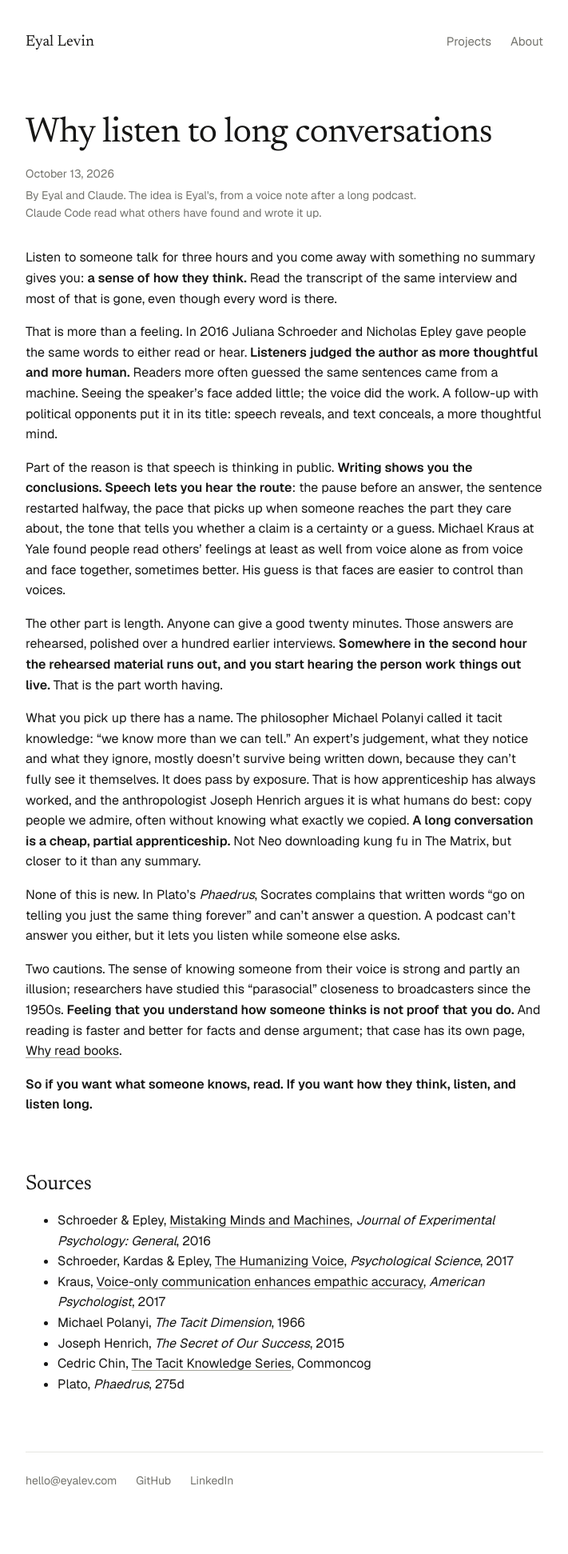
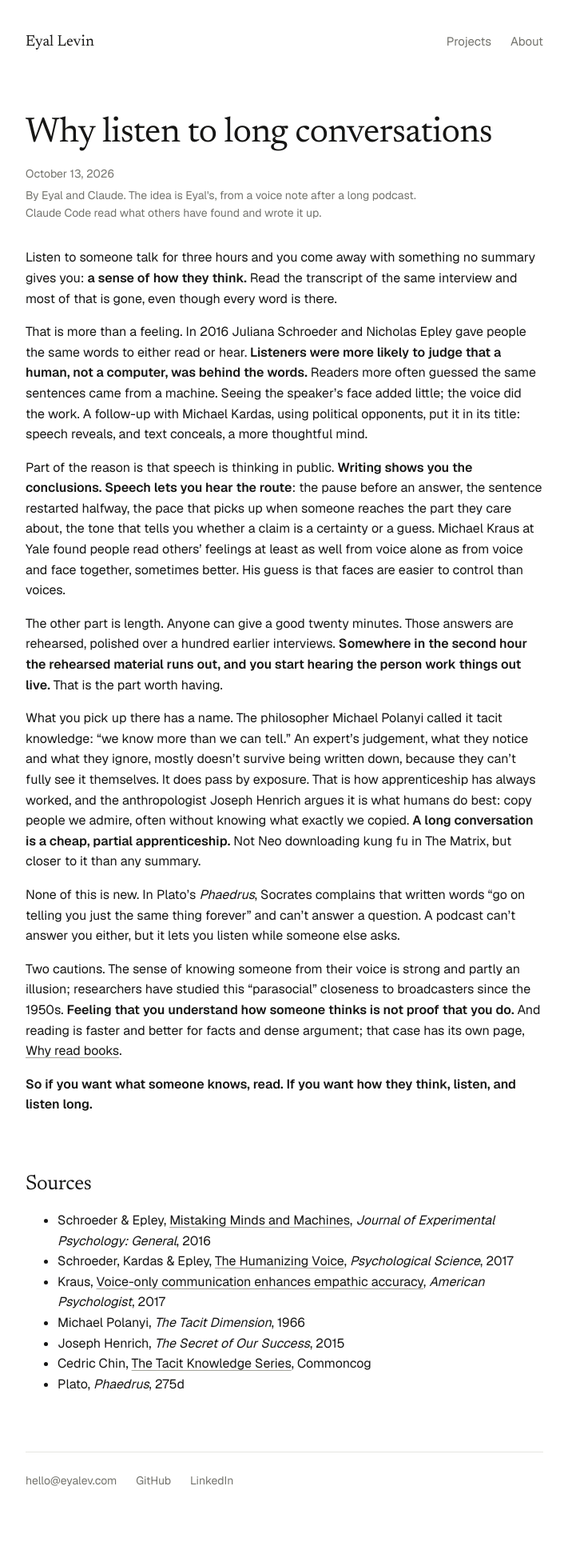
Before and after one commit to eyalev/eyalev.github.io, a Jekyll site: the page built from _with_claude/why-listen-to-long-conversations.md, in a window 1280 px wide. Shown: the whole page at 80% size, without its empty margins (284-995 px from the left). Built offline with Jekyll 4.4.1, drawn with Linux system fonts in a browser that asks for light colours.

Commit message:
Listening post: credit the 'more thoughtful' finding to the 2017 paper, not 2016
Co-Authored-By: Claude Opus 5.5 (1M context) <noreply@anthropic.com>

```diff
--- a/_with_claude/why-listen-to-long-conversations.md
+++ b/_with_claude/why-listen-to-long-conversations.md
@@ -11,7 +11,7 @@ noindex: true
 
 Listen to someone talk for three hours and you come away with something no summary gives you: **a sense of how they think.** Read the transcript of the same interview and most of that is gone, even though every word is there.
 
-That is more than a feeling. In 2016 Juliana Schroeder and Nicholas Epley gave people the same words to either read or hear. **Listeners judged the author as more thoughtful and more human.** Readers more often guessed the same sentences came from a machine. Seeing the speaker's face added little; the voice did the work. A follow-up with political opponents put it in its title: speech reveals, and text conceals, a more thoughtful mind.
+That is more than a feeling. In 2016 Juliana Schroeder and Nicholas Epley gave people the same words to either read or hear. **Listeners were more likely to judge that a human, not a computer, was behind the words.** Readers more often guessed the same sentences came from a machine. Seeing the speaker's face added little; the voice did the work. A follow-up with Michael Kardas, using political opponents, put it in its title: speech reveals, and text conceals, a more thoughtful mind.
 
 Part of the reason is that speech is thinking in public. **Writing shows you the conclusions. Speech lets you hear the route**: the pause before an answer, the sentence restarted halfway, the pace that picks up when someone reaches the part they care about, the tone that tells you whether a claim is a certainty or a guess. Michael Kraus at Yale found people read others' feelings at least as well from voice alone as from voice and face together, sometimes better. His guess is that faces are easier to control than voices.
 
```
